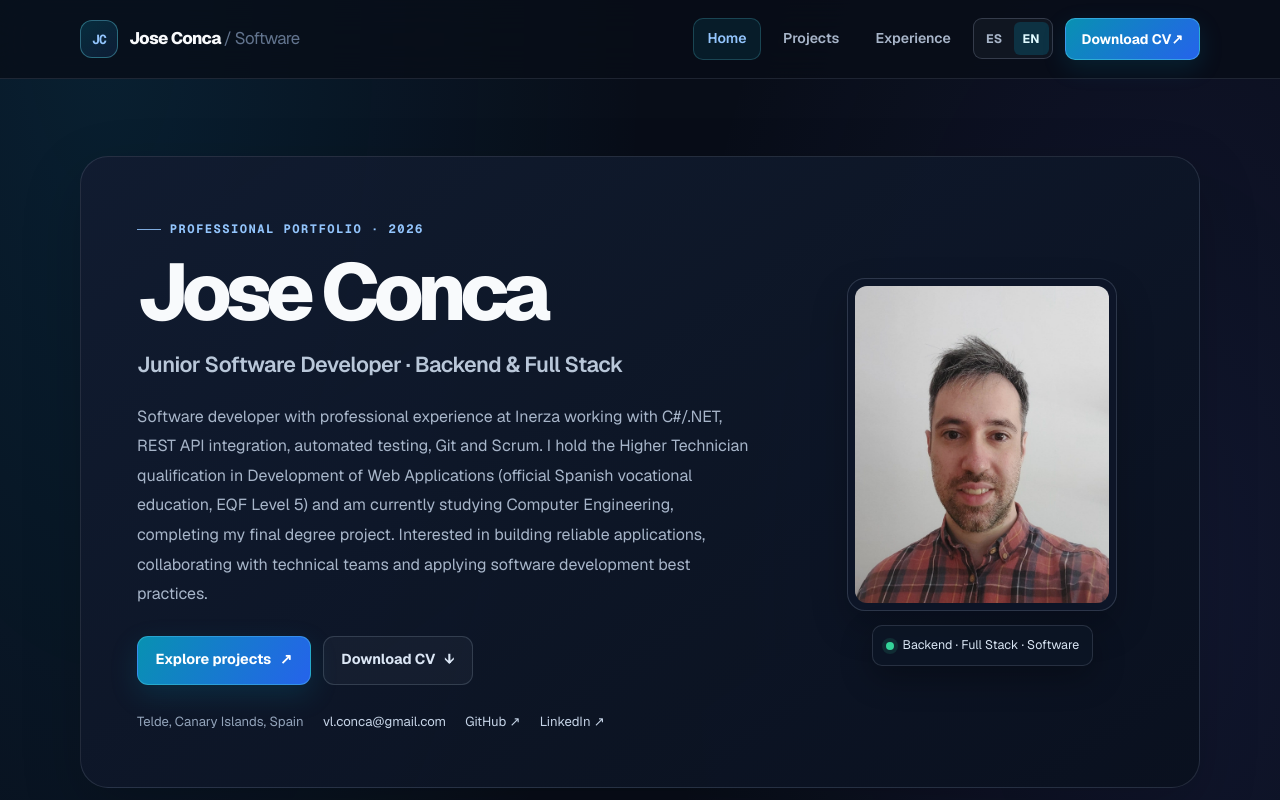
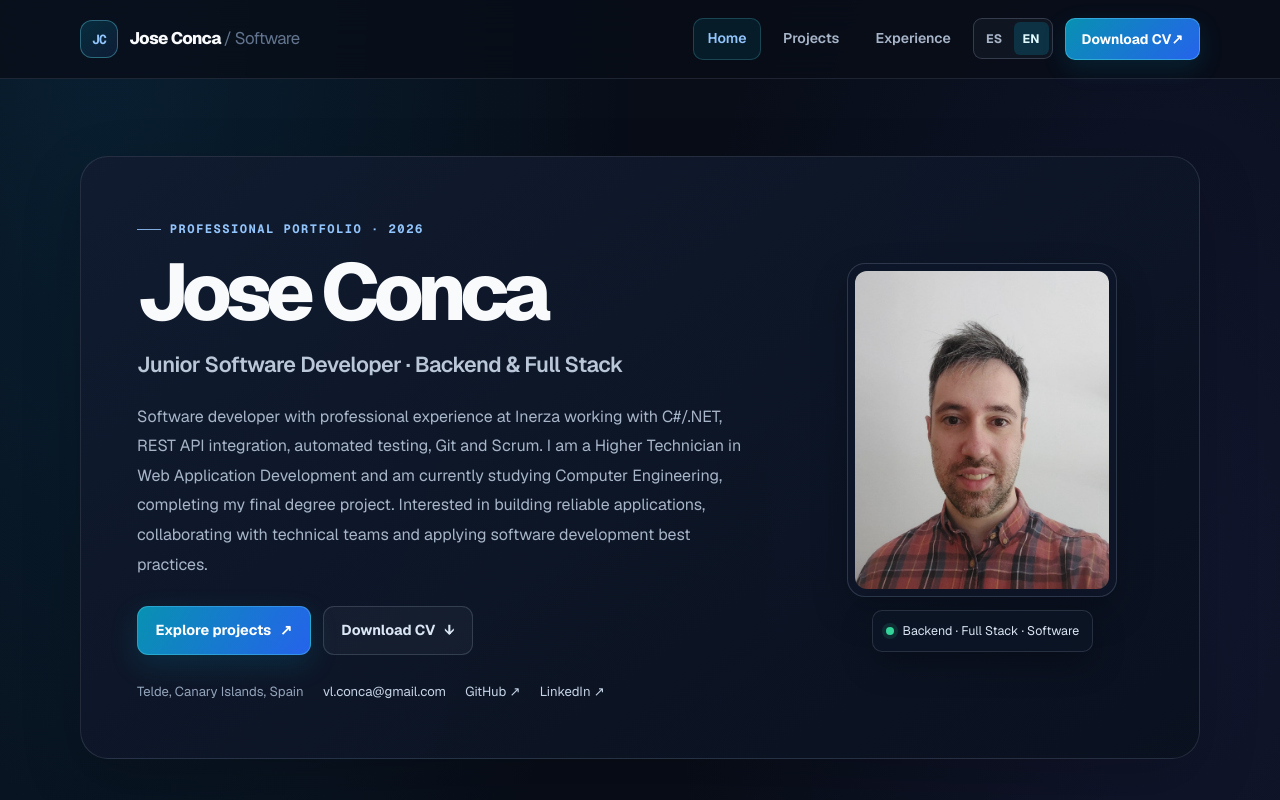
Before and after one commit to joseconca/joseconca.github.io, a Next.js app: page /en in a window 1280 px wide. Shown: the top 800 px of the page. Built offline with nearby package versions, Linux system fonts and the light colour scheme.

Commit message:
Simplifica la denominación Higher Technician en el CV inglés

```diff
--- a/src/data/en/datosContacto.ts
+++ b/src/data/en/datosContacto.ts
@@ -7,7 +7,7 @@ export const datosContacto = {
   github: "https://github.com/joseconca",
   linkedin: "https://linkedin.com/in/joseconca",
   perfilProfesional:
-    "Software developer with professional experience at Inerza working with C#/.NET, REST API integration, automated testing, Git and Scrum. I hold the Higher Technician qualification in Development of Web Applications (official Spanish vocational education, EQF Level 5) and am currently studying Computer Engineering, completing my final degree project. Interested in building reliable applications, collaborating with technical teams and applying software development best practices.",
+    "Software developer with professional experience at Inerza working with C#/.NET, REST API integration, automated testing, Git and Scrum. I am a Higher Technician in Web Application Development and am currently studying Computer Engineering, completing my final degree project. Interested in building reliable applications, collaborating with technical teams and applying software development best practices.",
   otrosDatos: [
     {
       etiqueta: "Languages",
--- a/src/data/en/formacionAcademica.ts
+++ b/src/data/en/formacionAcademica.ts
@@ -13,9 +13,8 @@ export const formacionAcademica = [
     id: "rincon-daw",
     periodo: "2025",
     institucion: "IES El Rincón",
-    titulacion: "Higher Technician in Development of Web Applications",
+    titulacion: "Higher Technician in Web Application Development",
     detalles: [
-      "Official Spanish Higher Vocational Education and Training qualification (EQF Level 5).",
       "Training in frontend and backend web application development."
     ]
   }
```
